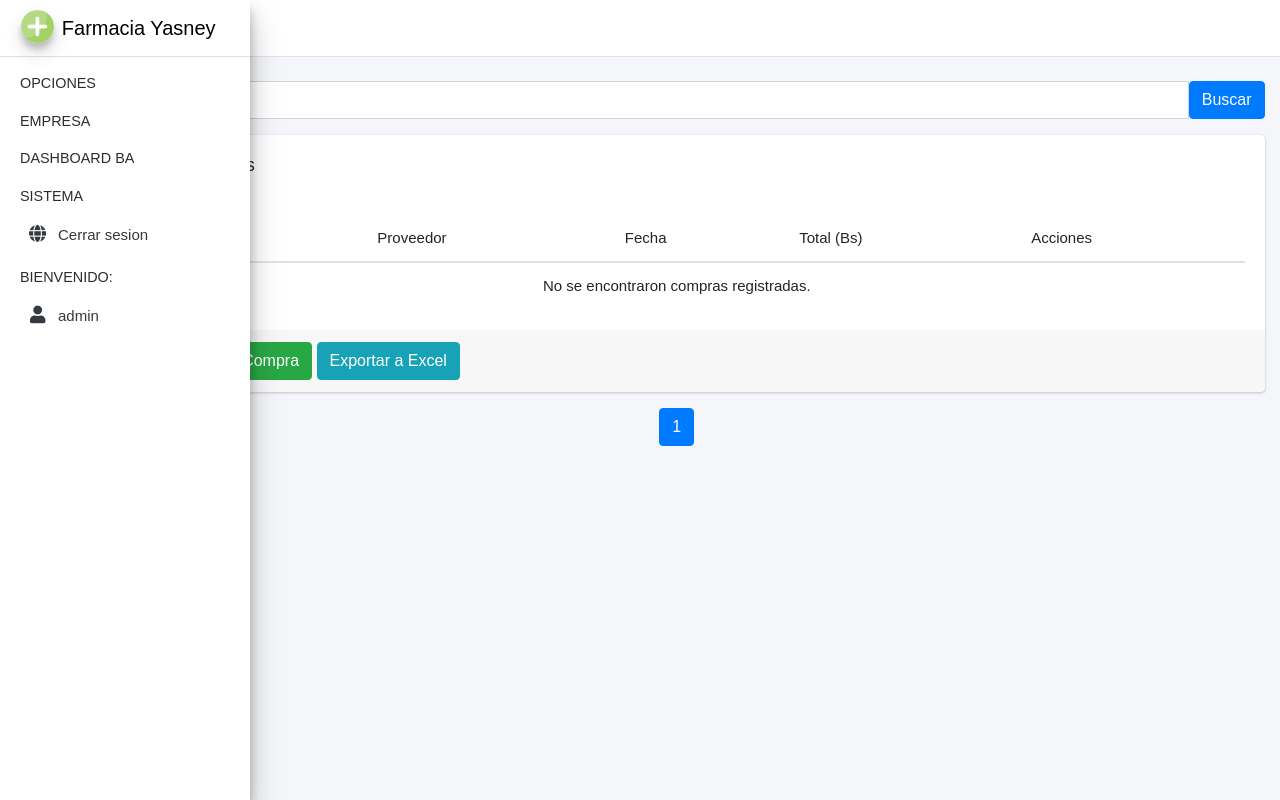
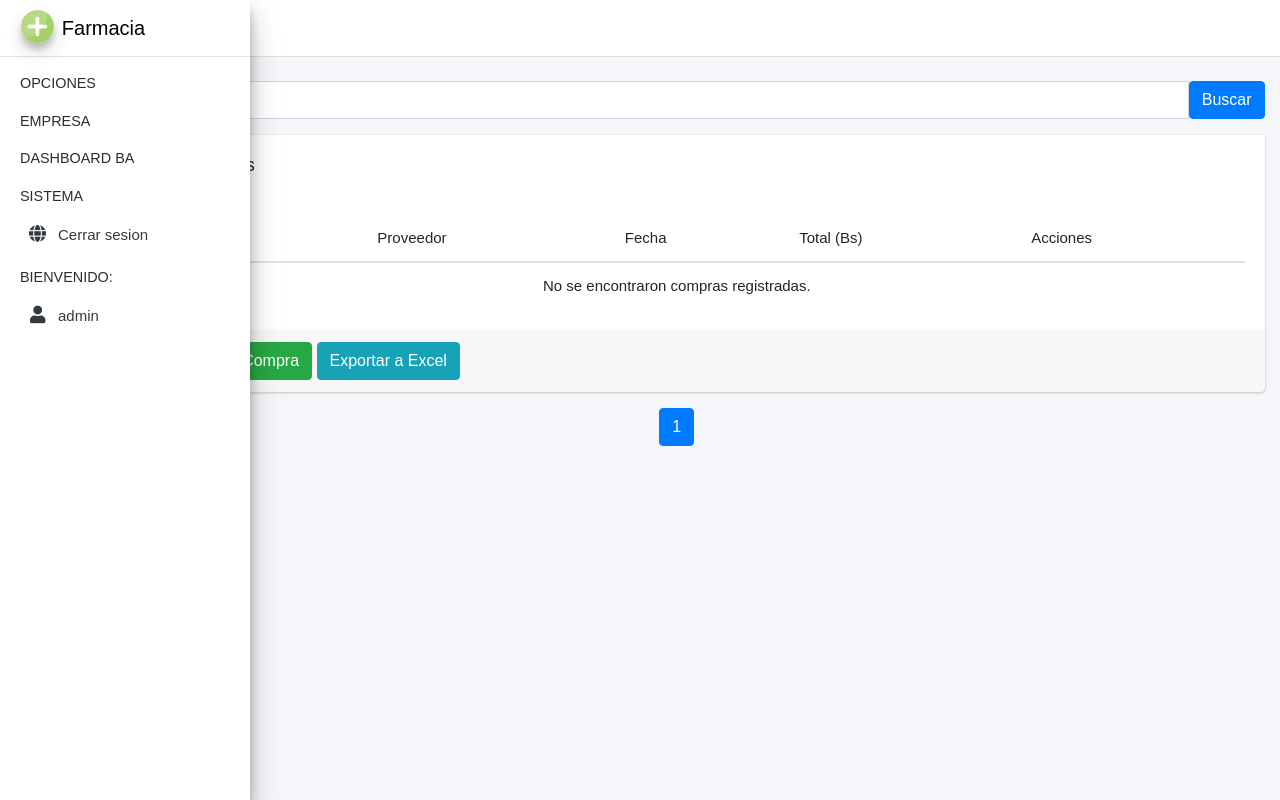
Before and after one commit to GATMgarrett/SistemaFarmacia, a Django app: page /compras/ in a window 1280 px wide. Run offline with Django 4.2, Linux system fonts and the light colour scheme; a user stored in the database is signed in; data that the repository does not hold is empty; some libraries are stand-ins or nearby versions.

Commit message:
Actualizaciones

```diff
--- a/SistemaFarmacia/ventas/templates/base.html
+++ b/SistemaFarmacia/ventas/templates/base.html
@@ -5,7 +5,7 @@
 <head>
   <meta charset="utf-8">
   <meta name="viewport" content="width=device-width, initial-scale=1">
-  <title>Sistema Farmacia Yasney</title>
+  <title>Sistema Farmacia</title>
 
   <link rel="icon" type="image/x-icon" href="{% static 'index/img/logo.png' %}">
   <!-- Font Awesome -->
@@ -63,7 +63,7 @@
 
 
 
-        <span class="brand-text font-weight-light">Farmacia Yasney</span>
+        <span class="brand-text font-weight-light">Farmacia</span>
       </a>
 
       <!-- Sidebar -->
@@ -286,7 +286,4 @@
     measurementId: "G-Z3D6KR6JQQ"
   };
 
-  // Initialize Firebase
-  const app = initializeApp(firebaseConfig);
-  const analytics = getAnalytics(app);
 </script>
```
